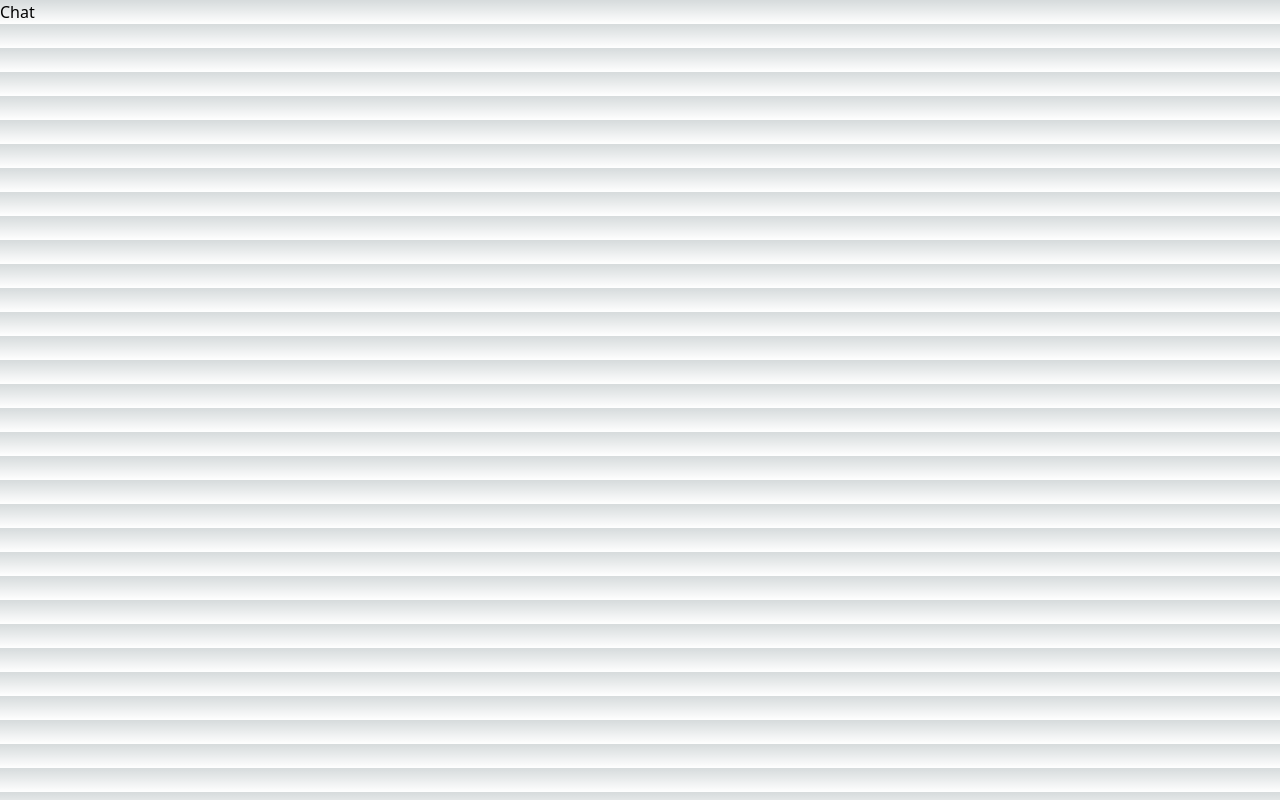
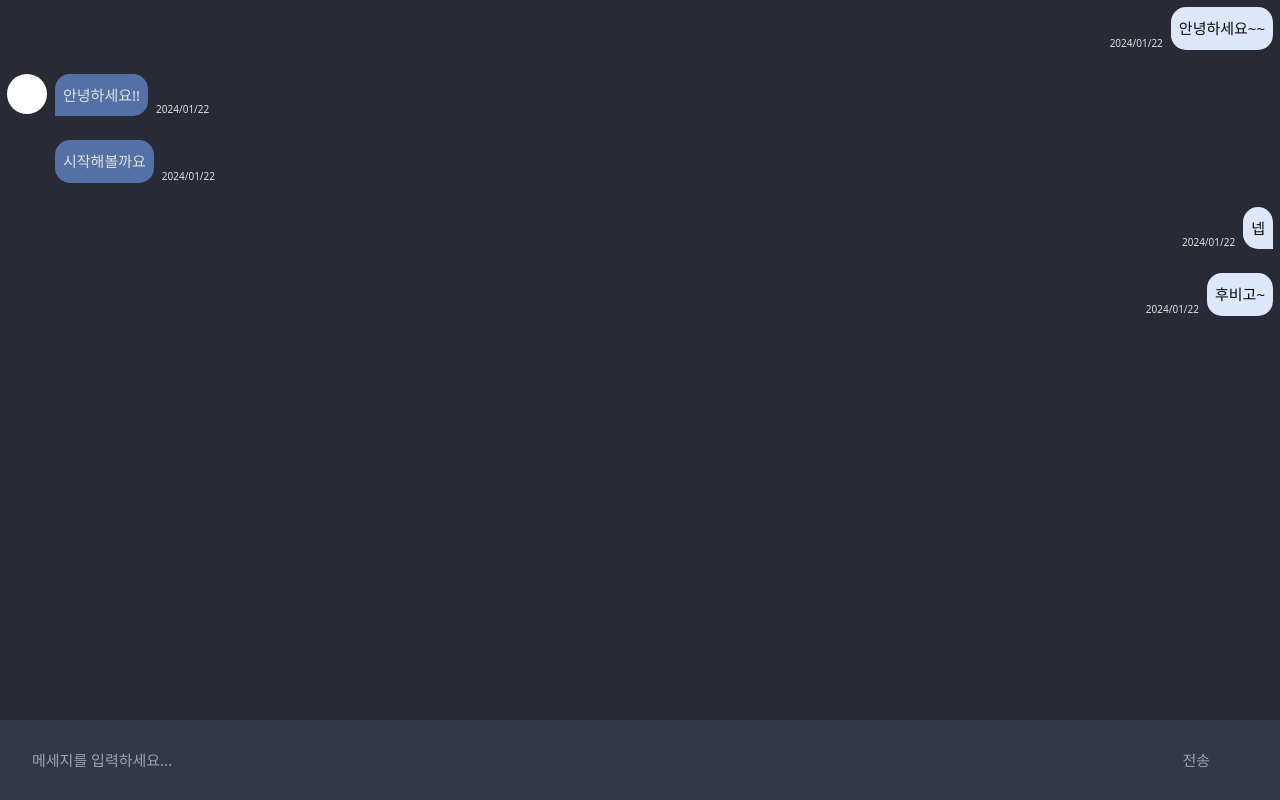
Before and after one commit to Code-Algorithm-Live/Code-Algorithm-Live, a Next.js app in the folder frontend/: page /chat in a window 1280 px wide. Built offline with nearby package versions, Linux system fonts and the light colour scheme.

Commit message:
Design: 채팅 입력 컴포넌트

```diff
--- a/frontend/src/app/chat/page.tsx
+++ b/frontend/src/app/chat/page.tsx
@@ -1,9 +1,9 @@
-
+import Chatting from '@/components/Chat/Chatting';
 
 export default function Chat() {
-    return (
-      <h1>
-        Chat
-      </h1>
-    )
-  }
+  return (
+    <>
+      <Chatting />
+    </>
+  );
+}
--- /dev/null
+++ b/frontend/src/components/Chat/Chatting/Input.tsx
@@ -0,0 +1,63 @@
+import { styled } from 'styled-components';
+
+const INPUT_HEIGHT = '80px';
+
+const InputForm = styled.form`
+  position: absolute;
+  left: 0;
+  right: 0;
+  bottom: 0;
+
+  padding: 12px 22px 14px;
+  height: ${INPUT_HEIGHT};
+
+  box-sizing: border-box;
+
+  color: #9ca6ae;
+  font-size: 15px;
+  font-style: normal;
+  font-weight: 400;
+  line-height: normal;
+  background: var(--editorSub, #343746);
+
+  input {
+    width: 90%;
+    height: 100%;
+    padding: 0 10px;
+    background: var(--editorSub, #343746);
+  }
+
+  button {
+    width: 10%;
+    height: 100%;
+  }
+`;
+
+const Input = ({
+  onSubmit,
+}: {
+  onSubmit: (e: React.FormEvent<HTMLFormElement>) => void;
+}) => {
+  const handleSubmit = (e: React.FormEvent<HTMLFormElement>) => {
+    e.preventDefault();
+    onSubmit(e);
+  };
+
+  return (
+    <>
+      <InputForm onSubmit={handleSubmit}>
+        <input
+          type="text"
+          name="chat"
+          id="chat"
+          placeholder="메세지를 입력하세요..."
+          autoComplete="false"
+        />
+        <button type="submit">전송</button>
+      </InputForm>
+    </>
+  );
+};
+
+export default Input;
+export { INPUT_HEIGHT };
--- /dev/null
+++ b/frontend/src/components/Chat/Chatting/Message.tsx
@@ -0,0 +1,86 @@
+import { styled } from 'styled-components';
+
+const Container = styled.div`
+  display: flex;
+`;
+
+const BubbleContainer = styled.div`
+  display: flex;
+  align-items: flex-end;
+  gap: 8px;
+`;
+
+const Bubble = styled.div`
+  display: flex;
+  padding: 10px 8px;
+
+  width: fit-content;
+
+  border-radius: 15px;
+  background: var(--main-color, #5471a5);
+
+  color: var(--editorTypo-color, #f5f5f5);
+  font-size: 15px;
+`;
+
+const FirstBubble = styled(Bubble)`
+  border-radius: 15px 15px 15px 0px;
+`;
+
+const Time = styled.span`
+  color: var(--editorTypo, #e2e1e1);
+  font-size: 10px;
+  font-style: normal;
+  font-weight: 400;
+  line-height: normal;
+`;
+
+const ProfileImageWrapper = styled.div`
+  margin-right: 8px;
+`;
+
+const Profile = styled.div`
+  width: 40px;
+  height: 40px;
+  border-radius: 50%;
+
+  background: #fff;
+`;
+
+const ProfileSpace = styled.div`
+  width: 40px;
+  height: 40px;
+`;
+
+const ProfileImage = () => {
+  return (
+    <ProfileImageWrapper>
+      <Profile />
+    </ProfileImageWrapper>
+  );
+};
+
+const YourBubble = ({
+  first,
+  message,
+  date,
+}: {
+  first?: boolean;
+  message: string;
+  date: string;
+}) => {
+  const BubbleStyle = first ? FirstBubble : Bubble;
+
+  return (
+    <Container>
+      {first && <ProfileImage />}
+      <BubbleContainer>
+        {!first && <ProfileSpace />}
+        <BubbleStyle>{message}</BubbleStyle>
+        <Time>{date}</Time>
+      </BubbleContainer>
+    </Container>
+  );
+};
+
+export default YourBubble;
--- /dev/null
+++ b/frontend/src/components/Chat/Chatting/MyMessage.tsx
@@ -0,0 +1,62 @@
+import { styled } from 'styled-components';
+
+const Bubbles = styled.div`
+  display: flex;
+  flex-direction: column;
+  gap: 8px;
+`;
+
+const Bubble = styled.div`
+  display: flex;
+  padding: 10px 8px;
+
+  width: fit-content;
+
+  border-radius: 15px;
+
+  background: #dce7fc;
+  color: var(--main-font, #090909);
+  font-size: 15px;
+`;
+
+const FirstBubble = styled(Bubble)`
+  border-radius: 16px 16px 0px 16px;
+`;
+
+const BubbleContainer = styled.div`
+  display: flex;
+  align-items: flex-end;
+  justify-content: flex-end;
+  gap: 8px;
+`;
+
+const Time = styled.span`
+  color: var(--editorTypo, #e2e1e1);
+  font-size: 10px;
+  font-style: normal;
+  font-weight: 400;
+  line-height: normal;
+`;
+
+const MyBubble = ({
+  first,
+  message,
+  date,
+}: {
+  first?: boolean;
+  message: string;
+  date: string;
+}) => {
+  const BubbleStyle = first ? FirstBubble : Bubble;
+
+  return (
+    <Bubbles>
+      <BubbleContainer>
+        <Time>{date}</Time>
+        <BubbleStyle>{message}</BubbleStyle>
+      </BubbleContainer>
+    </Bubbles>
+  );
+};
+
+export default MyBubble;
--- /dev/null
+++ b/frontend/src/components/Chat/Chatting/index.tsx
@@ -0,0 +1,86 @@
+'use client';
+
+import { useState } from 'react';
+
+import { styled } from 'styled-components';
+import Message from '@/components/Chat/Chatting/Message';
+import MyMessage from '@/components/Chat/Chatting/MyMessage';
+import Input, { INPUT_HEIGHT } from '@/components/Chat/Chatting/Input';
+
+const Container = styled.div`
+  position: relative;
+  height: 100dvh;
+
+  background: var(--editorBlack, #282a36);
+`;
+
+const MessageContainer = styled.div`
+  display: flex;
+  flex-direction: column;
+  gap: 24px;
+
+  min-width: 327px;
+  height: calc(100dvh - ${INPUT_HEIGHT});
+  padding: 7px;
+  overflow-y: scroll;
+
+  &::-webkit-scrollbar {
+    width: 8px;
+  }
+
+  &::-webkit-scrollbar-thumb {
+    background: var(--editorSub, #343746);
+  }
+  &::-webkit-scrollbar-track {
+    background: var(--editorBlack, #282a36);
+  }
+`;
+
+const mockMessages = [
+  { chatRoomId: 5, type: '안녕하세요~~', sender: 'me', date: '2024/01/22' },
+  {
+    chatRoomId: 5,
+    type: '안녕하세요!!',
+    sender: 'hamster',
+    date: '2024/01/22',
+  },
+  {
+    chatRoomId: 5,
+    type: '시작해볼까요',
+    sender: 'hamster',
+    date: '2024/01/22',
+  },
+  { chatRoomId: 5, type: '넵', sender: 'me', date: '2024/01/22' },
+  { chatRoomId: 5, type: '후비고~', sender: 'me', date: '2024/01/22' },
+];
+
+const Chatting = () => {
+  const [messages] = useState(mockMessages);
+  const userId = 'me';
+
+  return (
+    <Container>
+      <MessageContainer>
+        {messages.map(({ type, sender, date }, idx) => {
+          const isCurrentUser = userId === sender;
+          const isFirst = idx > 0 && sender !== messages[idx - 1].sender;
+
+          const MessageComponent = isCurrentUser ? MyMessage : Message;
+
+          return (
+            <MessageComponent
+              key={date + type}
+              first={isFirst}
+              message={type}
+              date={date}
+            />
+          );
+        })}
+      </MessageContainer>
+
+      <Input onSubmit={() => {}} />
+    </Container>
+  );
+};
+
+export default Chatting;
```
Also changed, not shown: frontend/src/components/Common/Chatting/Bubble.tsx (added).
